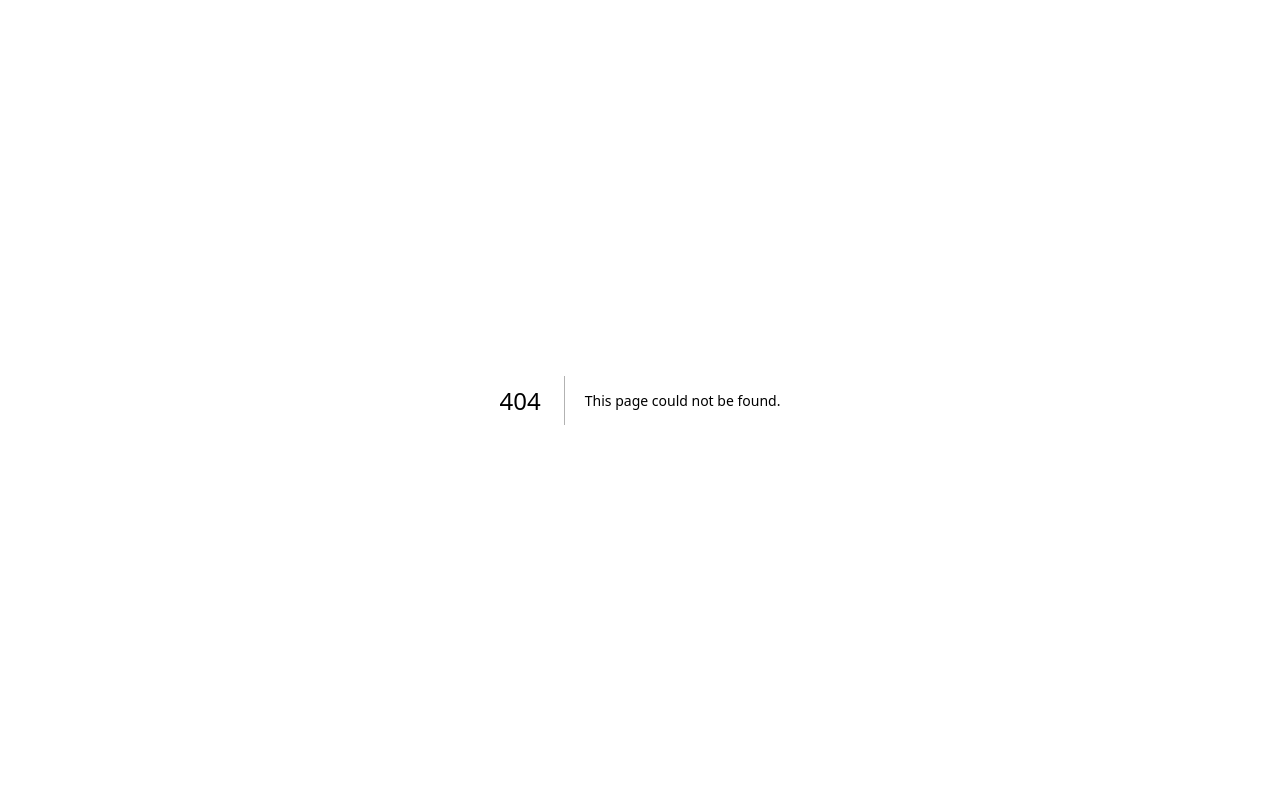
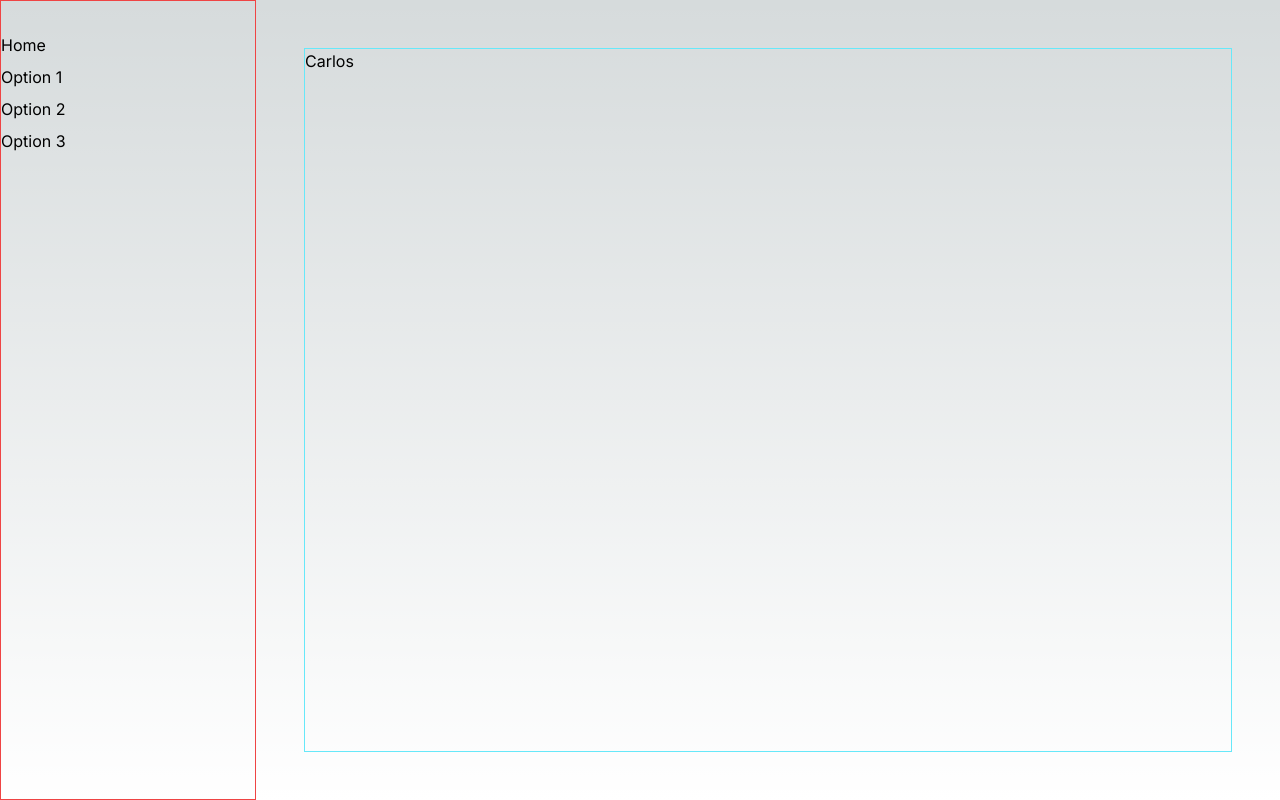
Before and after one commit to jose803196/LearnNextjs, a Next.js app: page /carlos in a window 1280 px wide. Before the commit this address had no page. Built offline with nearby package versions, Linux system fonts and the light colour scheme.

Commit message:
feat: sidenav example

```diff
--- /dev/null
+++ b/src/app/carlos/layout.tsx
@@ -0,0 +1,12 @@
+import { Sidenav } from "../ui/components/sidenav";
+
+export default function Layout({ children }: { children: React.ReactNode }) {
+  return (
+    <div className="flex h-screen flex-col md:flex-row md:overflow-hidden">
+      <div className="w-full flex-none md:w-64 border border-red-500">
+        <Sidenav />
+      </div>
+      <div className="flex-grow p-6 md:overflow-y-auto md:p-12">{children}</div>
+    </div>
+  );
+}
--- /dev/null
+++ b/src/app/carlos/page.tsx
@@ -0,0 +1,9 @@
+const Carlos = () => {
+  return (
+    <main className="border border-cyan-300 w-full h-full">
+      <h1>Carlos</h1>
+    </main>
+  );
+};
+
+export default Carlos;
--- /dev/null
+++ b/src/app/ui/components/sidenav.tsx
@@ -0,0 +1,25 @@
+interface NavItem {
+  title: string;
+  link: string;
+}
+
+// Sample navigation items
+const navItems: NavItem[] = [
+  { title: "Home", link: "/" },
+  { title: "About", link: "/about" },
+  { title: "Services", link: "/services" },
+  { title: "Contact", link: "/contact" },
+];
+
+export const Sidenav = (props) => {
+  return (
+    <nav className="mt-8">
+      <ul className="wtext-center flex flex-col gap-2">
+        <li>Home</li>
+        <li>Option 1</li>
+        <li>Option 2</li>
+        <li>Option 3</li>
+      </ul>
+    </nav>
+  );
+};
```
